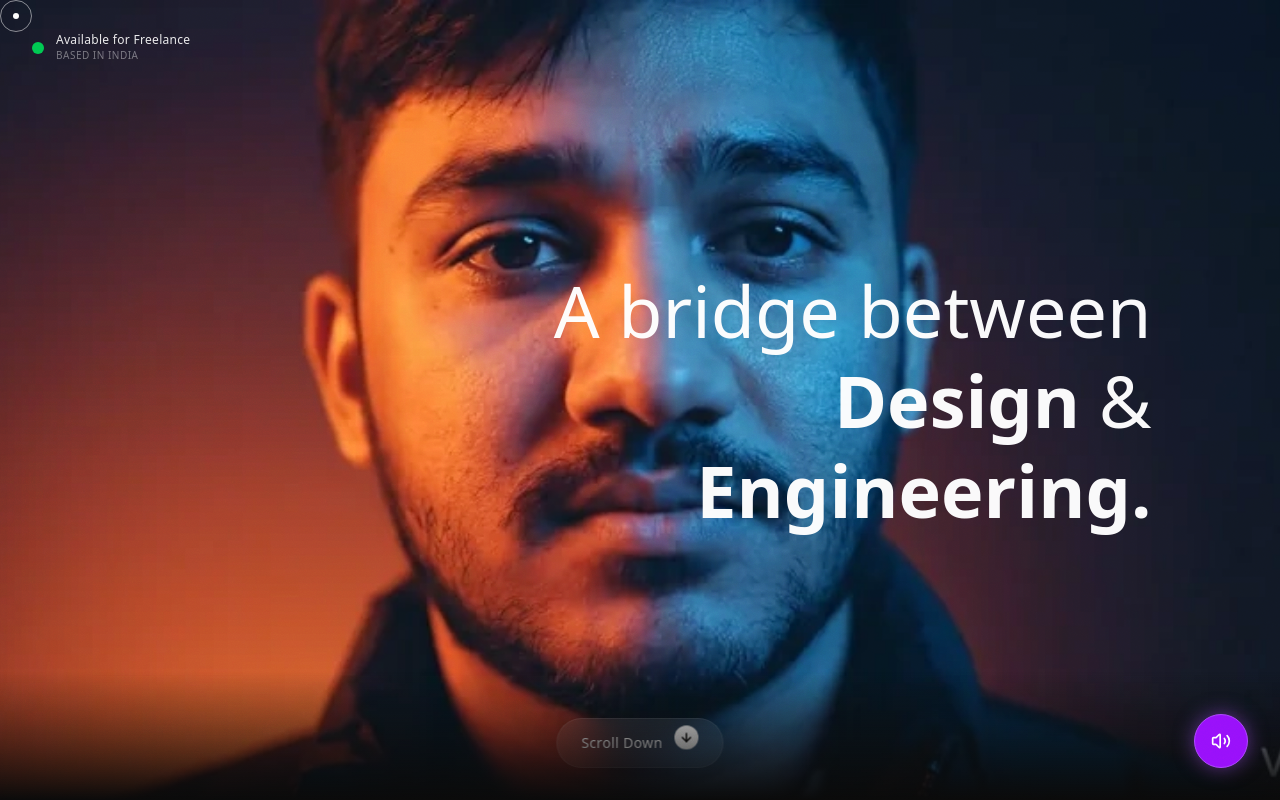
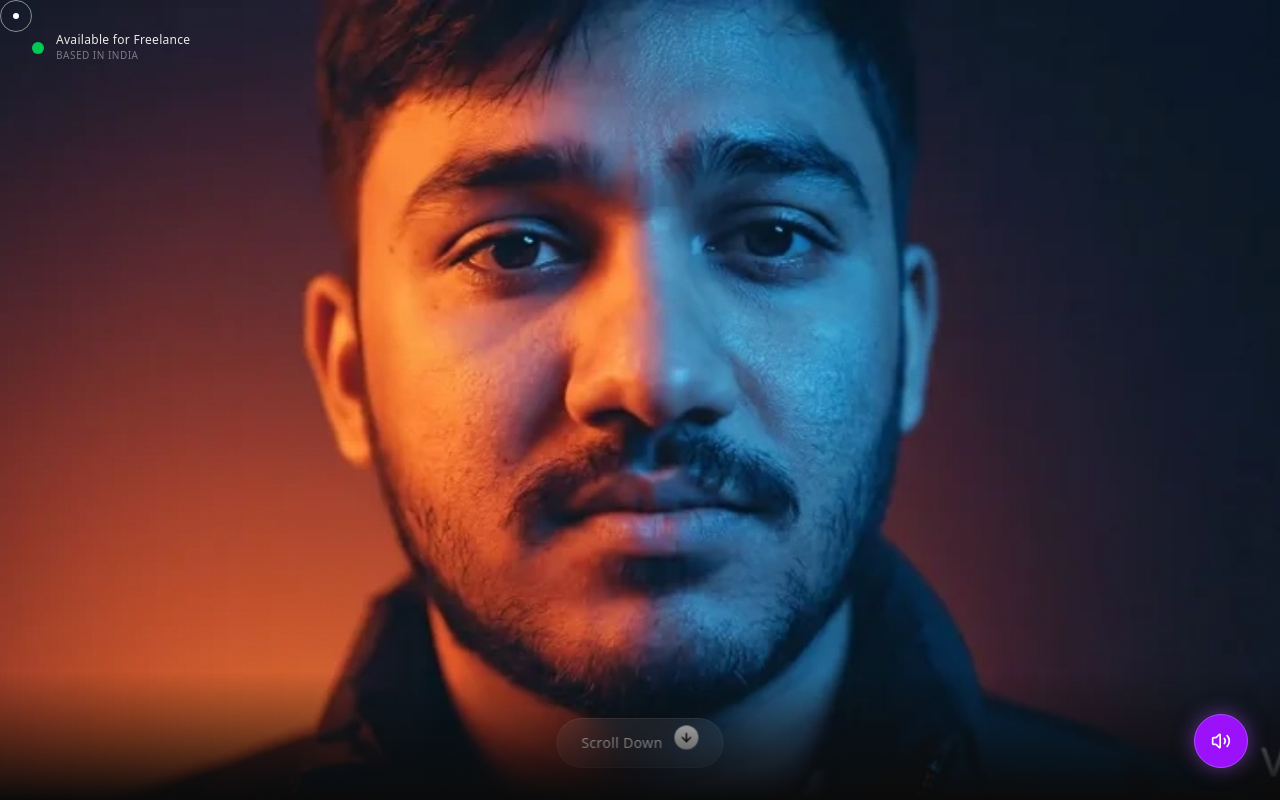
Before and after one commit to ShivanshSingh158/sequence, a Next.js app: page / in a window 1280 px wide. Shown: the top 800 px of the page. Built offline with nearby package versions, Linux system fonts and the light colour scheme.

Commit message:
initial commit

```diff
--- a/components/Dock.tsx
+++ b/components/Dock.tsx
@@ -61,33 +61,49 @@ function DockIcon({ mouseX, icon: Icon, href }: { mouseX: any, icon: any, href:
         return val - bounds.x - bounds.width / 2;
     });
 
-    const widthSync = useTransform(distance, [-150, 0, 150], [40, 80, 40]);
-    const width = useSpring(widthSync, { mass: 0.1, stiffness: 150, damping: 12 });
+    // Tuned physics for stability ("stay there properly")
+    // Less aggressive growth (width 40 -> 65 instead of 80)
+    // Higher damping to prevent jitter
+    const widthSync = useTransform(distance, [-125, 0, 125], [40, 65, 40]);
+    const width = useSpring(widthSync, { mass: 0.1, stiffness: 120, damping: 20 });
 
-    return (
-        <Link href={href} ref={ref} scroll={false} onClick={(e) => {
-            // Manual smooth scroll handling if needed, though Next.js with css smooth scroll usually works.
-            // Adding scroll={false} prevents standard jump, letting CSS handle it if hash exists.
-            // Actually, for hash links, we want to allow standard behavior or handle it via ScrollToTop
+    const handleClick = (e: React.MouseEvent) => {
+        e.preventDefault(); // Take full control
 
+        // Logic for Home (Scroll Top)
+        if (href === '/') {
+            window.scrollTo({ top: 0, behavior: 'smooth' });
+            // Clean URL
+            window.history.pushState(null, '', '/');
+            return;
+        }
+
+        // Logic for Anchors (#ecosystem, #timeline, #contact)
         if (href.startsWith('/#')) {
             const id = href.replace('/#', '');
             const element = document.getElementById(id);
             if (element) {
-                    e.preventDefault();
+                // Calculate offset if needed, but smooth scrolling usually lands well.
+                // We add a tiny buffer (-50px) if header overlaps, though we don't have a sticky header.
+                // Default scrollIntoView is safer.
                 element.scrollIntoView({ behavior: 'smooth' });
-                    // Update URL cleanly via our ScrollToTop logic?
-                    // Or just let it update and disappear.
-                    // We'll let ScrollToTop handle the cleanup.
                 window.history.pushState(null, '', href);
             }
         }
-        }}>
+    };
+
+    return (
+        <Link href={href} ref={ref} scroll={false} onClick={handleClick}>
             <motion.div
                 style={{ width }}
                 className="aspect-square rounded-full bg-white/10 hover:bg-white/20 flex items-center justify-center border border-white/5 cursor-pointer relative group"
             >
                 <Icon className="w-1/2 h-1/2 text-white/80 group-hover:text-white transition-colors" />
+
+                {/* Optional Tooltip for clarity */}
+                <span className="absolute -top-10 left-1/2 -translate-x-1/2 px-2 py-1 bg-black/80 text-white text-[10px] rounded opacity-0 group-hover:opacity-100 transition-opacity pointer-events-none whitespace-nowrap border border-white/10">
+                    {href === '/' ? 'Home' : href.replace('/#', '').replace(/^\w/, c => c.toUpperCase())}
+                </span>
             </motion.div>
         </Link>
     );
--- a/components/Overlay.tsx
+++ b/components/Overlay.tsx
@@ -17,15 +17,15 @@ export default function Overlay() {
         // 0s: Start with Section 0 ("Crafting...")
         // NOTE: We could set activeIndex(0) here if we wanted to be sure, but state starts at 0.
 
-        // 1.9s: Switch to Section 1 ("Bridge...")
+        // 2.8s: Switch to Section 1 ("Bridge...")
         const timer1 = setTimeout(() => {
             setActiveIndex(1);
-        }, 1900);
+        }, 2800);
 
-        // 3.8s: Switch to Section 2 ("ShivansH!!" - Final)
+        // 5.6s: Switch to Section 2 ("ShivansH!!" - Final)
         const timer2 = setTimeout(() => {
             setActiveIndex(2);
-        }, 3800);
+        }, 5600);
 
         return () => {
             clearTimeout(timer1);
--- a/components/ScrollyCanvas.tsx
+++ b/components/ScrollyCanvas.tsx
@@ -52,8 +52,8 @@ export default function ScrollyCanvas() {
     useEffect(() => {
         if (!isLoaded || images.length === 0 || frameIndex >= images.length - 1) return;
 
-        // Total Duration goal: ~3.8s
-        // 120 frames / 3.8s ≈ 31 fps => ~32ms interval
+        // Total Duration goal: ~6.0s (Matches text pace)
+        // 120 frames / 6.0s = 20 fps => 50ms interval
         const interval = setInterval(() => {
             setFrameIndex(prev => {
                 if (prev >= images.length - 1) {
@@ -62,7 +62,7 @@ export default function ScrollyCanvas() {
                 }
                 return prev + 1;
             });
-        }, 32);
+        }, 50);
 
         return () => clearInterval(interval);
     }, [isLoaded, frameIndex, images.length]);
--- a/components/Timeline.tsx
+++ b/components/Timeline.tsx
@@ -41,7 +41,7 @@ export default function Timeline() {
     const lineHeight = useTransform(scrollYProgress, [0, 1], ["0%", "100%"]);
 
     return (
-        <section ref={containerRef} className="relative w-full py-32 bg-[#0a0a0a] overflow-hidden">
+        <section id="timeline" ref={containerRef} className="relative w-full py-32 bg-[#0a0a0a] overflow-hidden">
             <div className="max-w-4xl mx-auto px-6 relative">
 
                 {/* Header */}
```
Lines whose indentation alone changed are shown as unchanged.
